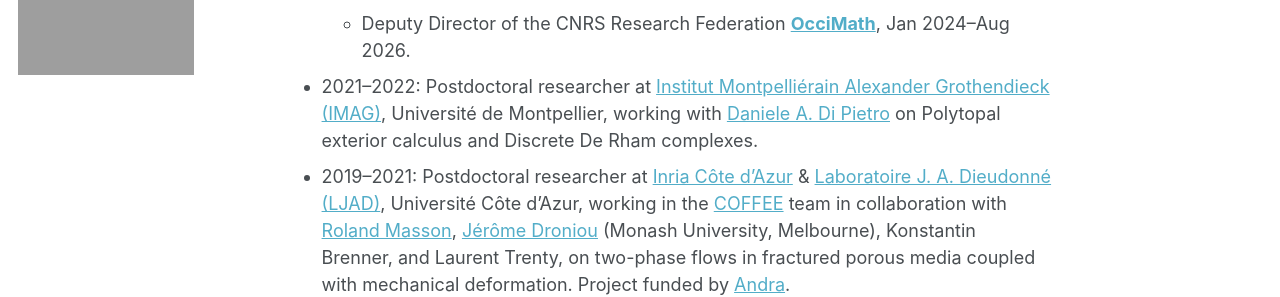
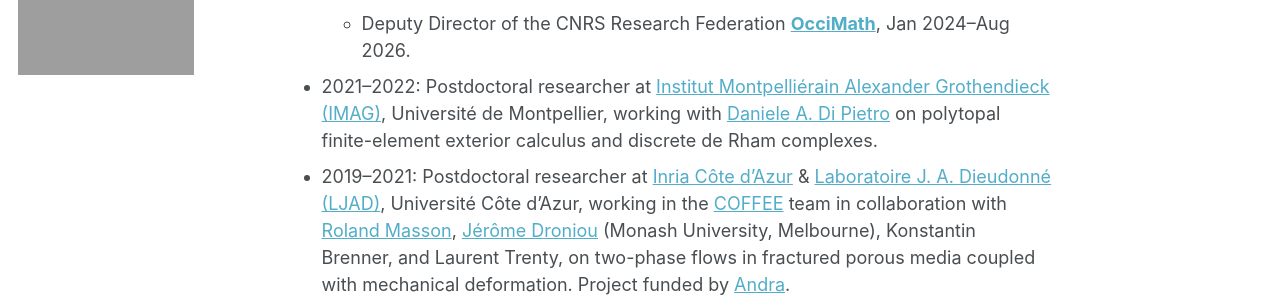
Before and after one commit to fbonaldi/fbonaldi.github.io, a Jekyll site: the page built from _pages/about.md, in a window 1280 px wide and 1344 px high. Shown: the part 650-947 px from the top of the window. Built offline with Jekyll 4.4.1, drawn with Linux system fonts in a browser that asks for light colours; some web fonts are replaced; a script bundle is joined from its source files by our own code; library files that are not in the unit come from our copies; grey boxes are pictures that could not be loaded.

Commit message:
Update about.md

```diff
--- a/_pages/about.md
+++ b/_pages/about.md
@@ -22,7 +22,7 @@
   * [**Habilitation à Diriger des Recherches**](https://doctorat-hdr.univ-perp.fr/medias/fichier/avis-soutenance-hdr_1728913127290-pdf?ID_FICHE=1041308) defended in Oct 2024.
   * PI of the ANR JCJC project [**MaNStarT**](https://anr.fr/Projet-ANR-24-CE46-7619), 2025–2029. Funding: ~244 k€.
   * Deputy Director of the CNRS Research Federation [**OcciMath**](https://occi.math.cnrs.fr/), Jan 2024–Aug 2026.
-* 2021–2022: Postdoctoral researcher at [Institut Montpelliérain Alexander Grothendieck (IMAG)](https://imag.umontpellier.fr/), Université de Montpellier, working with [Daniele A. Di Pietro](https://imag.umontpellier.fr/~di-pietro/) on Polytopal exterior calculus and Discrete De Rham complexes.
+* 2021–2022: Postdoctoral researcher at [Institut Montpelliérain Alexander Grothendieck (IMAG)](https://imag.umontpellier.fr/), Université de Montpellier, working with [Daniele A. Di Pietro](https://imag.umontpellier.fr/~di-pietro/) on polytopal finite-element exterior calculus and discrete de Rham complexes.
 * 2019–2021: Postdoctoral researcher at [Inria Côte d'Azur](https://www.inria.fr/en/inria-centre-universite-cote-azur) & [Laboratoire J. A. Dieudonné (LJAD)](https://math.univ-cotedazur.fr/), Université Côte d'Azur, working in the [COFFEE](https://team.inria.fr/coffee/?lang=en) team in collaboration with [Roland Masson](https://math.unice.fr/~massonr/), [Jérôme Droniou](https://imag.umontpellier.fr/~droniou/) (Monash University, Melbourne), Konstantin Brenner, and Laurent Trenty, on two-phase flows in fractured porous media coupled with mechanical deformation. Project funded by [Andra](https://www.andra.fr).
 * 2017–2019: Postdoctoral researcher at [MOX](https://mox.polimi.it), Politecnico di Milano, working with [Paola F. Antonietti](https://antonietti.faculty.polimi.it/) as a member of the [SPEED](https://speed.mox.polimi.it/) group, on Discontinuous Galerkin methods on polyhedral grids for elasto-acoustic wave propagation. Project [PolyPDEs](https://antonietti.faculty.polimi.it/sir-polypdes/) funded by [SIR](https://sir.mur.gov.it/).
 * 2016–2017: Postdoctoral researcher at [Institut Montpelliérain Alexander Grothendieck (IMAG)](https://imag.umontpellier.fr/), Université de Montpellier, working with [Daniele A. Di Pietro](https://imag.umontpellier.fr/~di-pietro/) on Hybrid High-Order methods for plate mechanics problems. Project HHOMM funded by ANR.
```
